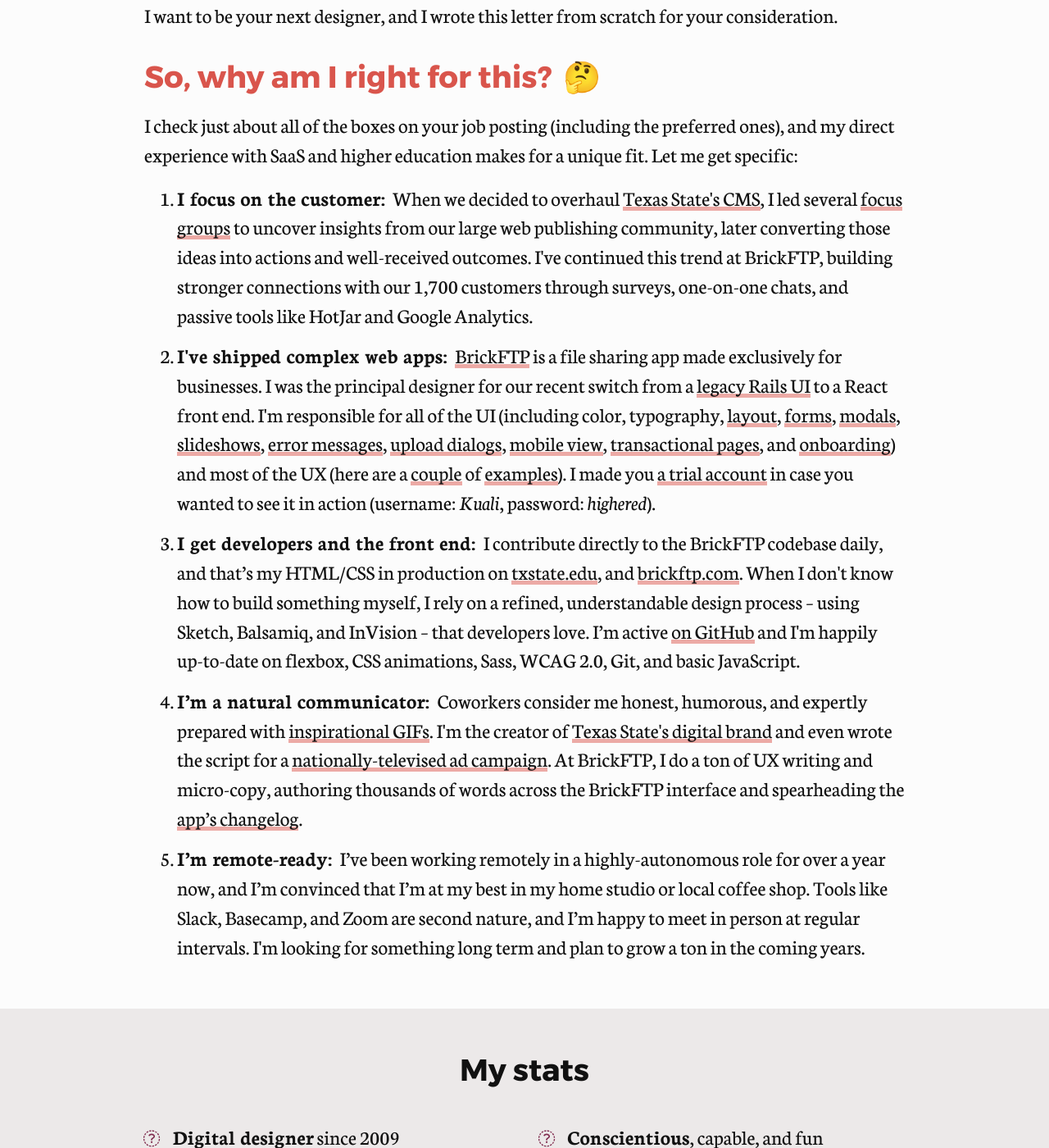
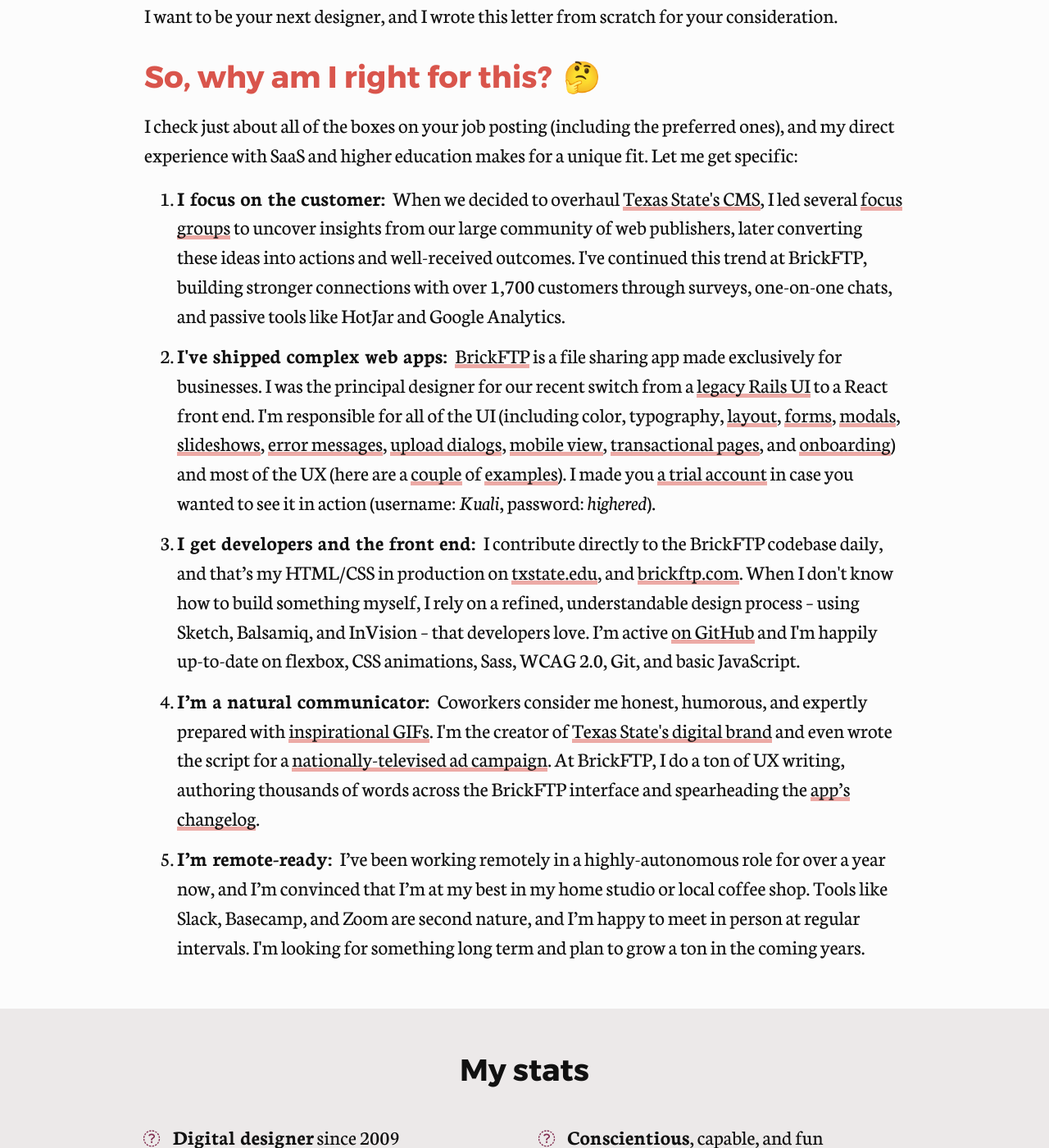
Before and after one commit to edelstone/my-website, a Jekyll site: the page built from kuali.html, in a window 1280 px wide and 1400 px high, scrolled down 649 px. Shown: the whole window at 82% size. Built offline with Jekyll 4.4.1, drawn with Linux system fonts in a browser that asks for light colours; nearby versions of some CDN libraries; library files that are not in the unit come from our copies.

Commit message:
adds minor text changes

```diff
--- a/kuali.html
+++ b/kuali.html
@@ -33,7 +33,7 @@ button-prev-link: /contact
 				<h2>So, why am I right for this? <span class="emoji">🤔</span></h2>
 				<p>I check just about all of the boxes on your job posting (including the preferred ones), and my direct experience with SaaS and higher education makes for a unique fit. Let me get specific:</p>
 				<ol>
-					<li><span class="inline-header">I focus on the customer:</span> When we decided to overhaul <a href="/portfolio/gato-cms">Texas State's CMS</a>, I led several <a href="/portfolio/gato-cms#focus-groups">focus groups</a> to uncover insights from our large web publishing community, later converting those ideas into actions and well-received outcomes. I've continued this trend at BrickFTP, building stronger connections with our 1,700 customers through surveys, one-on-one chats, and passive tools like HotJar and Google Analytics.</li>
+					<li><span class="inline-header">I focus on the customer:</span> When we decided to overhaul <a href="/portfolio/gato-cms">Texas State's CMS</a>, I led several <a href="/portfolio/gato-cms#focus-groups">focus groups</a> to uncover insights from our large community of web publishers, later converting these ideas into actions and well-received outcomes. I've continued this trend at BrickFTP, building stronger connections with over 1,700 customers through surveys, one-on-one chats, and passive tools like HotJar and Google Analytics.</li>
 					<li><span class="inline-header">I've shipped complex web apps:</span> <a href="https://brickftp.com">BrickFTP</a> is a file sharing app made exclusively for businesses. I was the principal designer for our recent switch from a <span class="faux-link" data-featherlight="/images/brickftp/rails-ui.jpg">legacy Rails UI</span> to a React front end. I'm responsible for all of the UI (including color, typography,
 						<span class="faux-link" data-featherlight="/images/brickftp/react-layout.jpg">layout</span>,
 						<span class="faux-link" data-featherlight="/images/brickftp/react-form.jpg">forms</span>,
@@ -45,7 +45,7 @@ button-prev-link: /contact
 						<span class="faux-link" data-featherlight="/images/brickftp/react-upgrade.jpg">transactional pages</span>, and
 						<span class="faux-link" data-featherlight="/images/brickftp/react-welcome.jpg">onboarding</span>) and most of the UX (here are a <a href="https://projects.invisionapp.com/share/TFBVY7F5R#/screens">couple</a> of <a href="https://projects.invisionapp.com/share/R8FH6PZJ75Q#/screens">examples</a>). I made you <a href="https://kuali.brickftp.com/sessions/new">a trial account</a> in case you wanted to see it in action (username: <i>Kuali</i>, password: <i>highered</i>).</li>
 					<li><span class="inline-header">I get developers and the front end:</span> I contribute directly to the BrickFTP codebase daily, and that’s my HTML/CSS in production on <a href="https://txstate.edu">txstate.edu</a>, and <a href="https://brickftp.com">brickftp.com</a>. When I don't know how to build something myself, I rely on a refined, understandable design process – using Sketch, Balsamiq, and InVision – that developers love. I’m active <a href="https://github.com/edelstone">on GitHub</a> and I'm happily up-to-date on flexbox, CSS animations, Sass, WCAG 2.0, Git, and basic JavaScript.</li>
-					<li><span class="inline-header">I’m a natural communicator:</span> Coworkers consider me honest, humorous, and expertly prepared with <span class="faux-link" data-featherlight="/images/hands.gif">inspirational GIFs</span>. I'm the creator of <a href="/portfolio/texas-state-brand">Texas State's digital brand</a> and even wrote the script for a <a href="https://vimeo.com/163458282">nationally-televised ad campaign</a>. At BrickFTP, I do a ton of UX writing and micro-copy, authoring thousands of words across the BrickFTP interface and spearheading the <a href="https://headwayapp.co/brickftp-updates">app’s changelog</a>.</li>
+					<li><span class="inline-header">I’m a natural communicator:</span> Coworkers consider me honest, humorous, and expertly prepared with <span class="faux-link" data-featherlight="/images/hands.gif">inspirational GIFs</span>. I'm the creator of <a href="/portfolio/texas-state-brand">Texas State's digital brand</a> and even wrote the script for a <a href="https://vimeo.com/163458282">nationally-televised ad campaign</a>. At BrickFTP, I do a ton of UX writing, authoring thousands of words across the BrickFTP interface and spearheading the <a href="https://headwayapp.co/brickftp-updates">app’s changelog</a>.</li>
 					<li><span class="inline-header">I’m remote-ready:</span> I’ve been working remotely in a highly-autonomous role for over a year now, and I’m convinced that I’m at my best in my home studio or local coffee shop. Tools like Slack, Basecamp, and Zoom are second nature, and I’m happy to meet in person at regular intervals. I'm looking for something long term and plan to grow a ton in the coming years.</li>
 				</ol>
 			</div>
```
